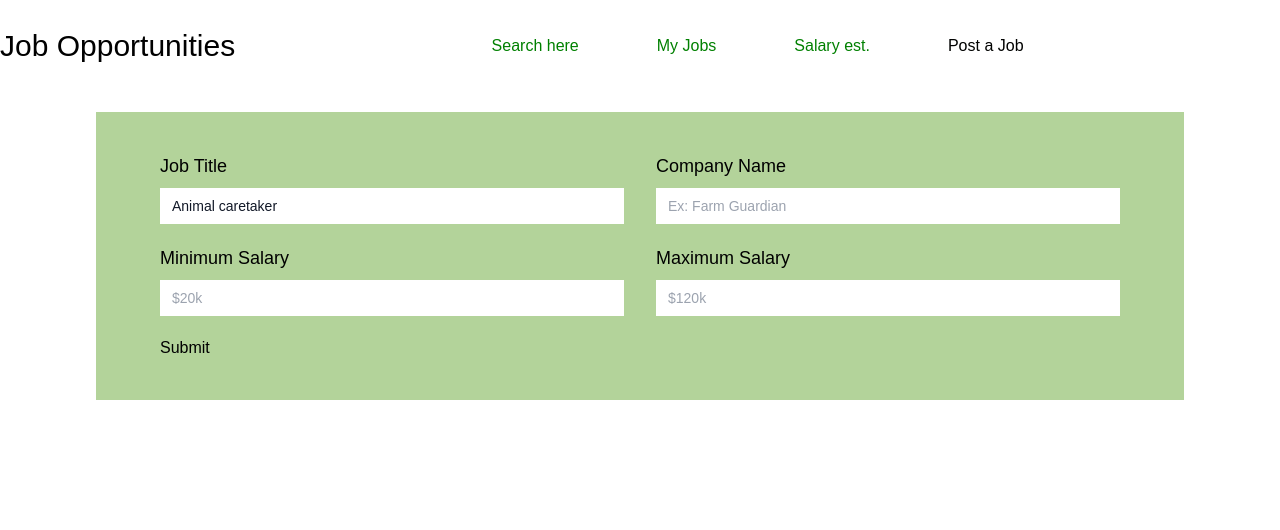
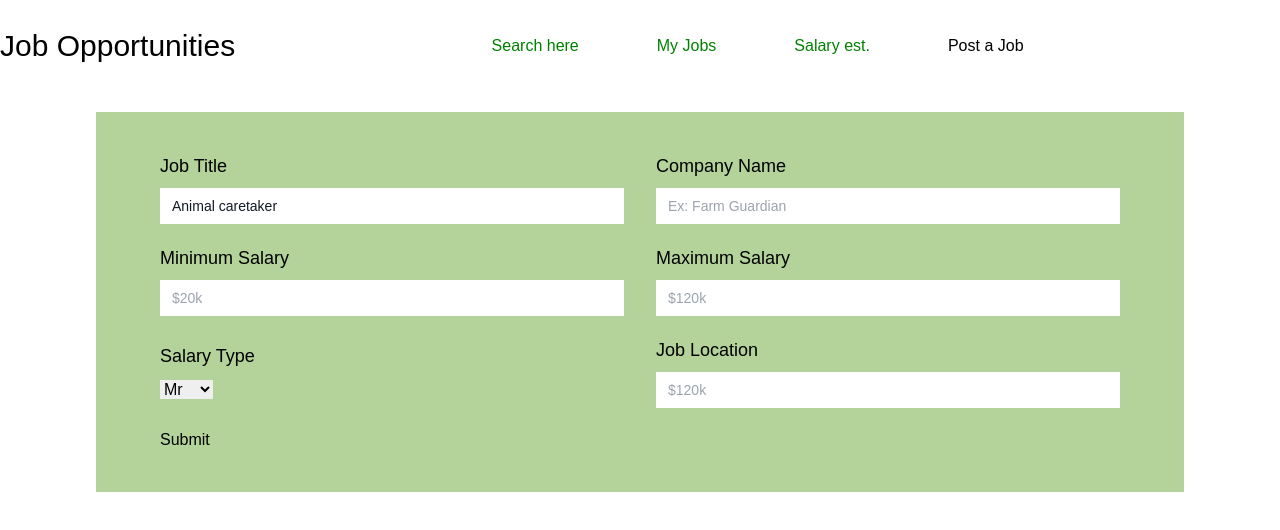
Before and after one commit to Bongani-4/Farm-Guardian-official-Web, a React (Vite) app in the folder FG/: page /post-job in a window 1280 px wide. Shown: the top 530 px of the page. Built offline with nearby package versions, Linux system fonts and the light colour scheme.

Commit message:
postJobs forms

```diff
--- a/FG/src/Pages/CreateJob.jsx
+++ b/FG/src/Pages/CreateJob.jsx
@@ -63,6 +63,28 @@ const CreateJob = () => {
 
                         </div>
 
+                        {/**3rd row */}
+                        <div className='create-job-flex'>
+                            <div className='lg:w-1/2 w-full'>
+                                <label className='block  mb-2 text-lg'>
+                                    Salary Type</label>
+
+                                <select {...register("Title", { required: true })}>
+                                    <option value="Mr">Mr</option>
+                                    <option value="Mrs">Mrs</option>
+                                    <option value="Miss">Miss</option>
+                                    <option value="Dr">Dr</option>
+                                </select>
+                            </div>
+                            <div className='lg:w-1/2 w-full'>
+                                <label className='block  mb-2 text-lg'>
+                                    Job Location    </label>
+                                <input type='text' placeholder="$120k"
+                                    {...register("jobLocation")} className='create-job-input' />
+                            </div>
+
+                        </div>
+
                         <input type="submit" className='my-5' />
                     </form>
 
```
